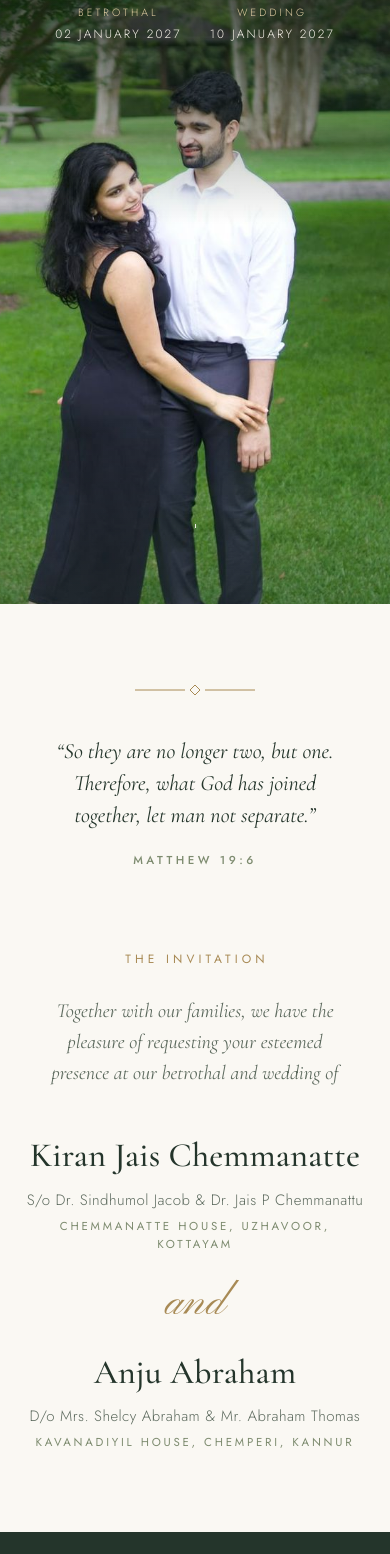
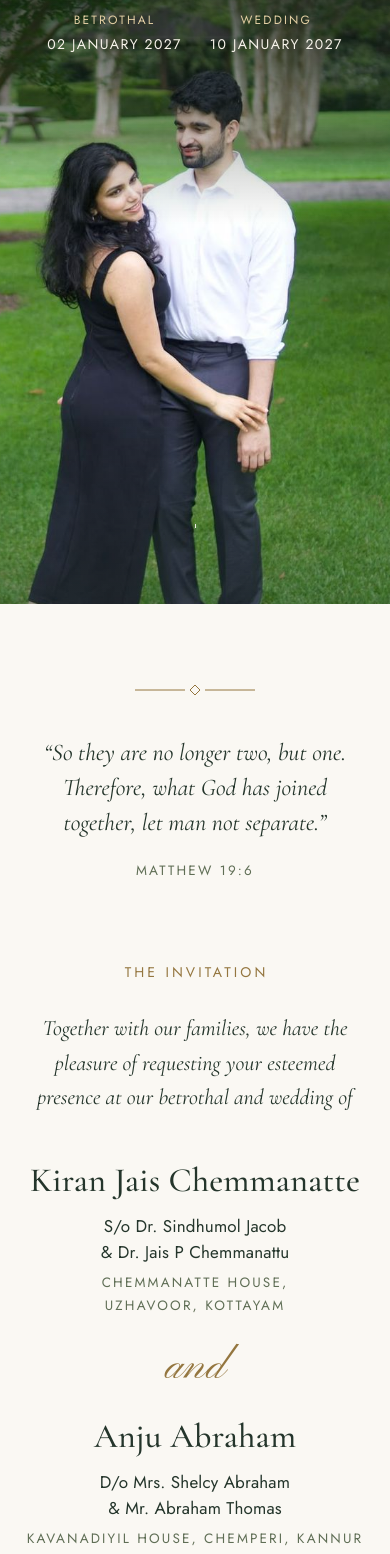
Before and after one commit to soorajabraham1/kiran-anju, a plain HTML site: page index.html in a window 390 px wide. Shown: the part 240-1794 px from the top of the page. Drawn offline with nearby package versions, Linux system fonts and the light colour scheme.

Commit message:
Larger, higher-contrast text on mobile
Co-Authored-By: Claude Opus 5.5 <noreply@anthropic.com>

```diff
--- a/style.css
+++ b/style.css
@@ -7,9 +7,9 @@
   --paper-deep: #F2EEE4;
   --card:       #FFFEFB;
   --ink:        #24352B;   /* deep forest */
-  --ink-soft:   #5E6B5F;
-  --sage:       #7D8B6F;
-  --gold:       #A88A55;
+  --ink-soft:   #4A574B;
+  --sage:       #5F6E55;
+  --gold:       #94763F;
   --gold-line:  rgba(168, 138, 85, .45);
   --ivory:      #F7F3EA;
 
@@ -108,7 +108,7 @@ a:focus-visible { outline: 2px solid var(--gold); outline-offset: 4px; }
 
 .kicker {
   font-family: var(--sans);
-  font-weight: 300;
+  font-weight: 400;
   font-size: 12.5px;
   letter-spacing: .34em;
   text-transform: uppercase;
@@ -149,7 +149,7 @@ a:focus-visible { outline: 2px solid var(--gold); outline-offset: 4px; }
   flex-wrap: wrap;
   gap: 10px 36px;
   font-family: var(--sans);
-  font-weight: 300;
+  font-weight: 400;
   font-size: 13px;
   letter-spacing: .18em;
   text-transform: uppercase;
@@ -275,7 +275,7 @@ a:focus-visible { outline: 2px solid var(--gold); outline-offset: 4px; }
 .person-parents {
   margin-top: 14px;
   font-family: var(--sans);
-  font-weight: 300;
+  font-weight: 400;
   font-size: 15px;
   letter-spacing: .03em;
   color: var(--ink-soft);
@@ -329,7 +329,7 @@ a:focus-visible { outline: 2px solid var(--gold); outline-offset: 4px; }
   display: block;
   margin-top: 12px;
   font-family: var(--sans);
-  font-weight: 300;
+  font-weight: 400;
   font-size: 10.5px;
   letter-spacing: .28em;
   text-transform: uppercase;
@@ -518,6 +518,52 @@ a:focus-visible { outline: 2px solid var(--gold); outline-offset: 4px; }
 }
 
 /* =====================================================================
+   PHONES — larger, less-tracked type so everything reads comfortably
+   ===================================================================== */
+@media (max-width: 600px) {
+  body { font-size: 19px; }
+
+  /* small capitals */
+  .eyebrow, .kicker, .verse cite, .person-home, .event-day, .event-month,
+  .stop-time, .stop-map, .btn, .footer-dates, .hero-dates {
+    font-size: 13.5px;
+    font-weight: 400;
+    letter-spacing: .16em;
+  }
+  .eyebrow, .event-day, .event-month { padding-left: .16em; }
+  .eyebrow { font-size: 14px; letter-spacing: .22em; padding-left: .22em; }
+  .hero-dates { font-size: 14px; letter-spacing: .1em; }
+  .hero-dates span { font-size: 12px; letter-spacing: .18em; }
+  .count-unit { font-size: 12px; letter-spacing: .12em; }
+
+  /* hero */
+  .hero-tagline { font-size: 23px; }
+
+  /* verse + invitation */
+  .verse blockquote p { font-size: 24px; }
+  .lead-in { font-size: 22px; color: var(--ink); }
+  .person-name { font-size: 34px; }
+  .person-parents { font-size: 17px; letter-spacing: .01em; color: var(--ink); }
+  .person-home { line-height: 1.7; }
+  .person-parents, .person-home { text-wrap: balance; }
+  .leaf { width: 130px; opacity: .55; }
+
+  /* countdown */
+  .count-num { font-size: 46px; }
+  .count-date { font-size: 21px; }
+
+  /* events */
+  .event { padding: 52px 24px; }
+  .stop-what { font-size: 25px; }
+  .stop-where { font-size: 20px; }
+  .btn { padding: 16px 26px; }
+
+  /* footer */
+  .footer-lead { font-size: 20px; }
+  .footer-dates { line-height: 1.9; }
+}
+
+/* =====================================================================
    MOTION
    ===================================================================== */
 @keyframes rise      { from { opacity: 0; transform: translateY(18px); } to { opacity: 1; transform: none; } }
```
Also changed, not shown: 2 other files.
